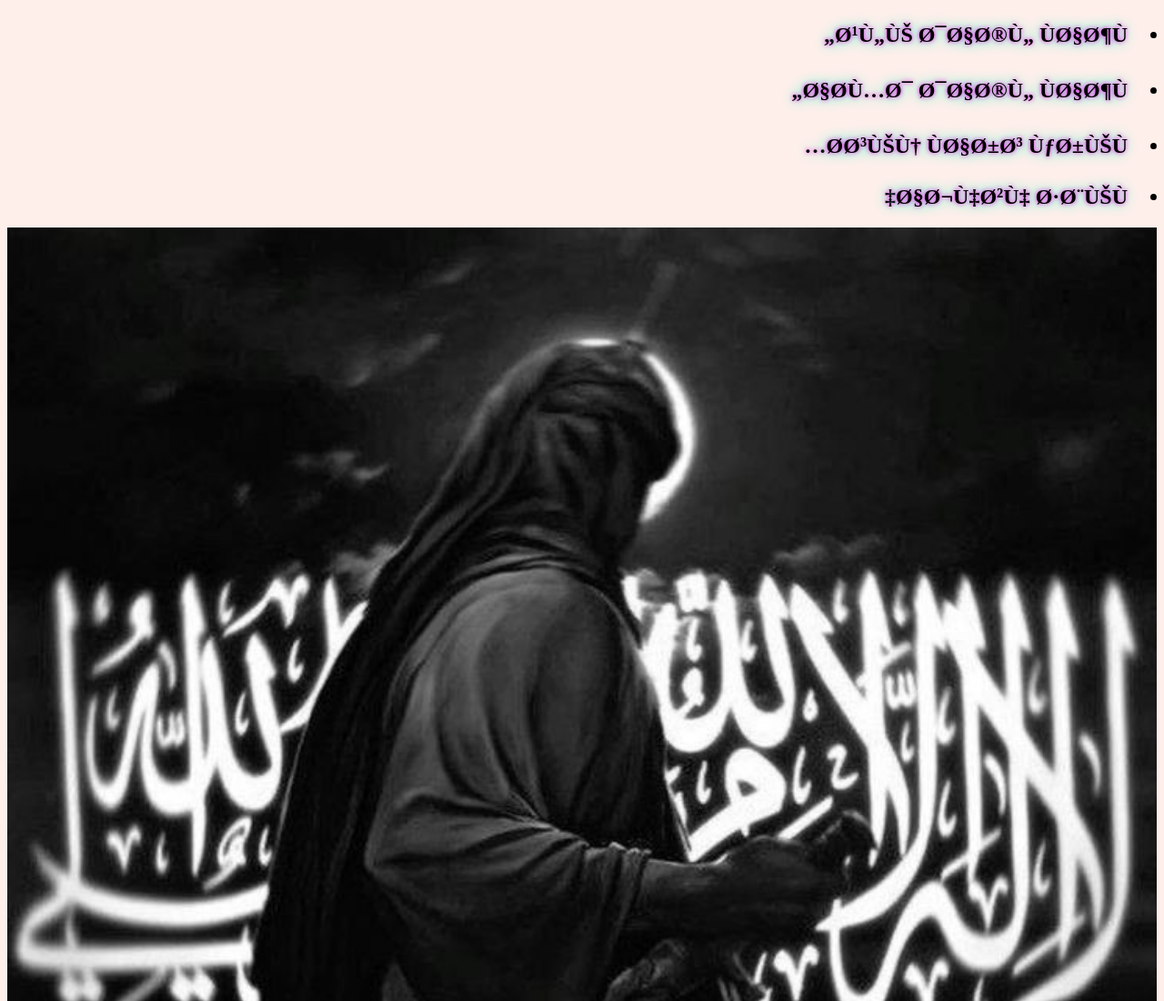
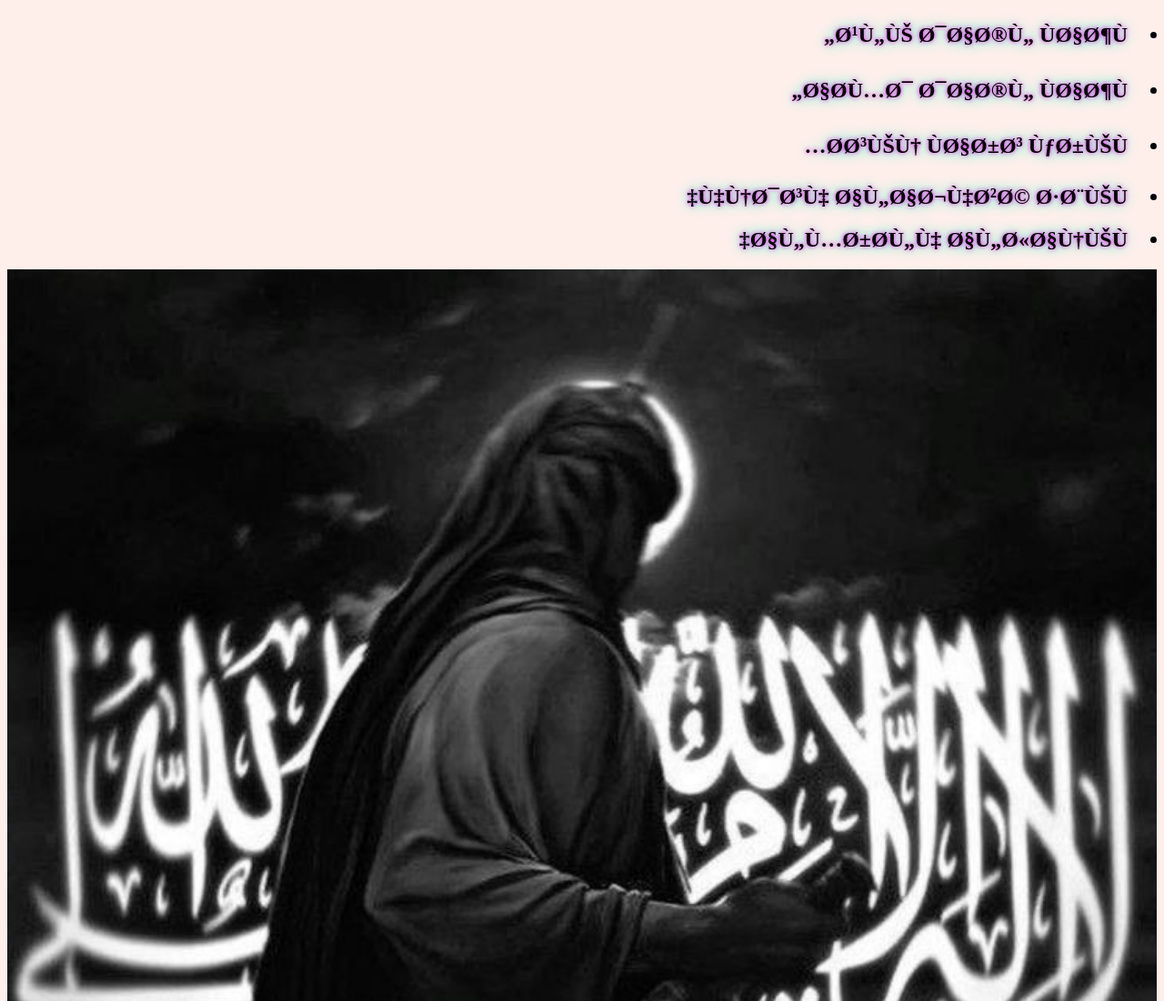
Before and after one commit to ail20alt/nu1, a plain HTML site: page index.html in a window 1280 px wide. Shown: the top 1100 px of the page at 91% size. Drawn offline with Linux system fonts and the light colour scheme.

Commit message:
Update and rename ehkd2.html to index.html

```diff
--- a/ehkd2.html
+++ b/index.html
@@ -11,7 +11,8 @@
           <h2><li> علي داخل فاضل</li></h2>
 <h2><li>احمد داخل فاضل</li></h2>
  <h2><li>حسين فارس كريم</li></h2>
- <h2><li>اجهزه طبيه </li></h2>
+ <h2><li> هندسه الاجهزة طبيه  </li></h2>
+	<h2><li>المرحله الثانيه</li></h2>
       </body>
   </html>
 
```
